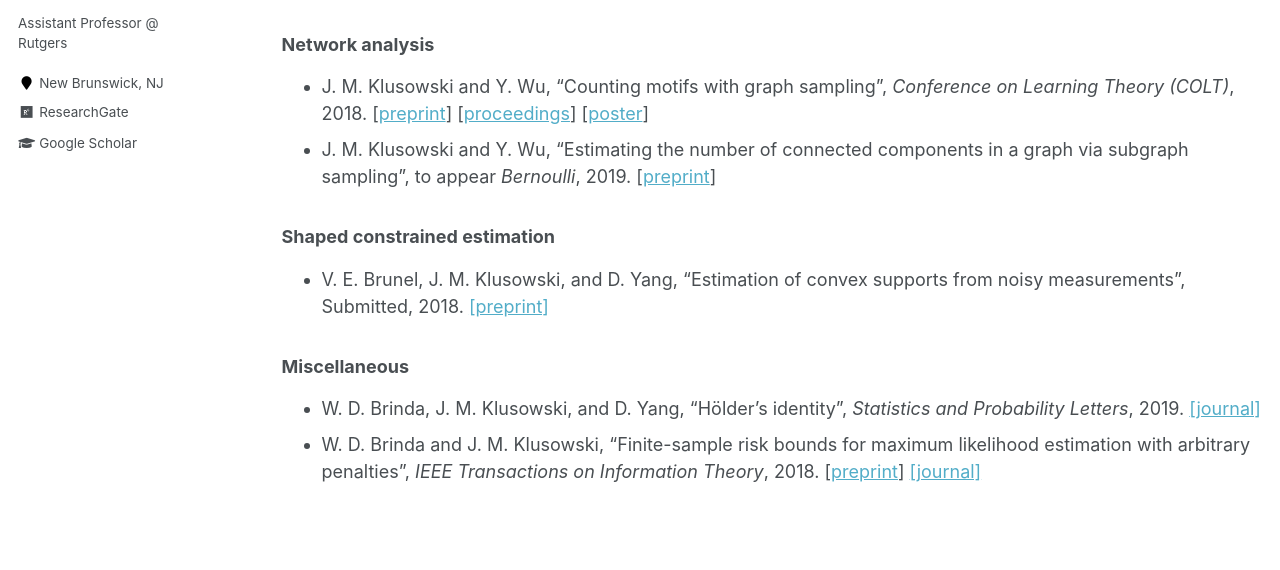
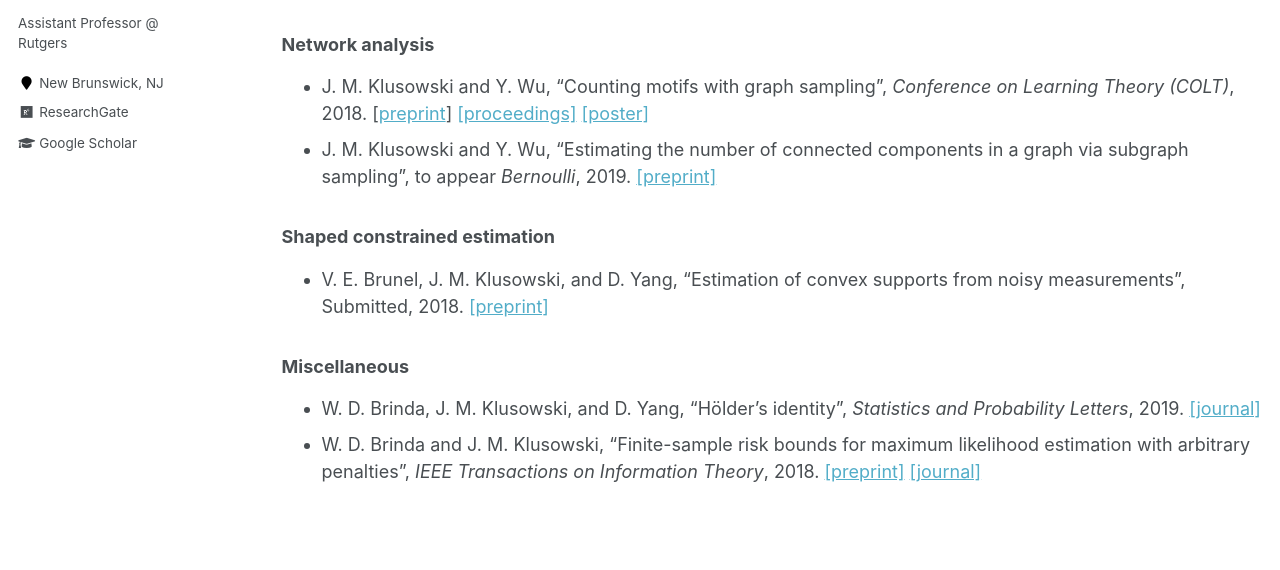
Before and after one commit to jasonklusowski/jasonklusowski.github.io, a Jekyll site: the page built from _pages/publications.md, in a window 1280 px wide and 900 px high, scrolled down 801 px. Shown: the part 199-769 px from the top of the window. Built offline with Jekyll 4.4.1, drawn with Linux system fonts in a browser that asks for light colours; formulas are drawn with MathJax 3.

```diff
--- a/_pages/publications.md
+++ b/_pages/publications.md
@@ -30,8 +30,8 @@ You can also find my articles on my [Google Scholar profile](https://scholar.goo
 
 ### Network analysis
 
-* J. M. Klusowski and Y. Wu, "Counting motifs with graph sampling", _Conference on Learning Theory (COLT)_, 2018. [[preprint](https://arxiv.org/pdf/1802.07773.pdf)] [[proceedings](http://proceedings.mlr.press/v75/klusowski18a/klusowski18a.pdf)] [[poster](https://jasonklusowski.github.io/files/poster.pdf)]
-* J. M. Klusowski and Y. Wu, "Estimating the number of connected components in a graph via subgraph sampling", to appear _Bernoulli_, 2019. [[preprint](https://arxiv.org/pdf/1801.04339.pdf)]
+* J. M. Klusowski and Y. Wu, "Counting motifs with graph sampling", _Conference on Learning Theory (COLT)_, 2018. [[preprint](https://arxiv.org/pdf/1802.07773.pdf)] [[proceedings]](http://proceedings.mlr.press/v75/klusowski18a/klusowski18a.pdf) [[poster]](https://jasonklusowski.github.io/files/poster.pdf)
+* J. M. Klusowski and Y. Wu, "Estimating the number of connected components in a graph via subgraph sampling", to appear _Bernoulli_, 2019. [[preprint]](https://arxiv.org/pdf/1801.04339.pdf)
 
 ### Shaped constrained estimation
 
@@ -40,4 +40,4 @@ You can also find my articles on my [Google Scholar profile](https://scholar.goo
 ### Miscellaneous
 
 * W. D. Brinda, J. M. Klusowski, and D. Yang, "Hölder's identity", _Statistics and Probability Letters_, 2019. [[journal]](https://www.sciencedirect.com/science/article/pii/S0167715219300148)
-* W. D. Brinda and J. M. Klusowski, "Finite-sample risk bounds for maximum likelihood estimation with arbitrary penalties", _IEEE Transactions on Information Theory_, 2018. [[preprint](https://arxiv.org/pdf/1712.10087.pdf)] [[journal]](http://ieeexplore.ieee.org/document/8245843/)
+* W. D. Brinda and J. M. Klusowski, "Finite-sample risk bounds for maximum likelihood estimation with arbitrary penalties", _IEEE Transactions on Information Theory_, 2018. [[preprint]](https://arxiv.org/pdf/1712.10087.pdf) [[journal]](http://ieeexplore.ieee.org/document/8245843/)
```
